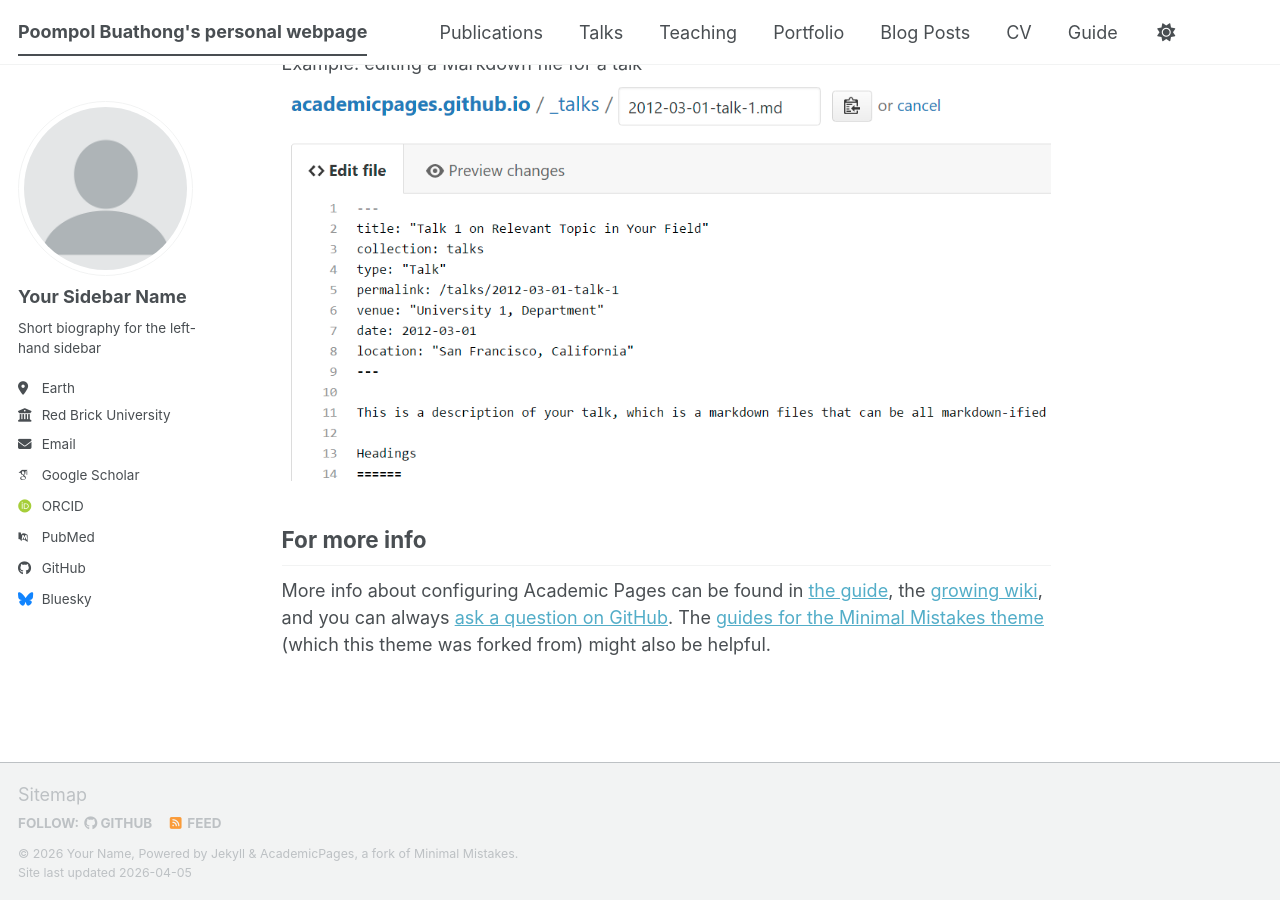
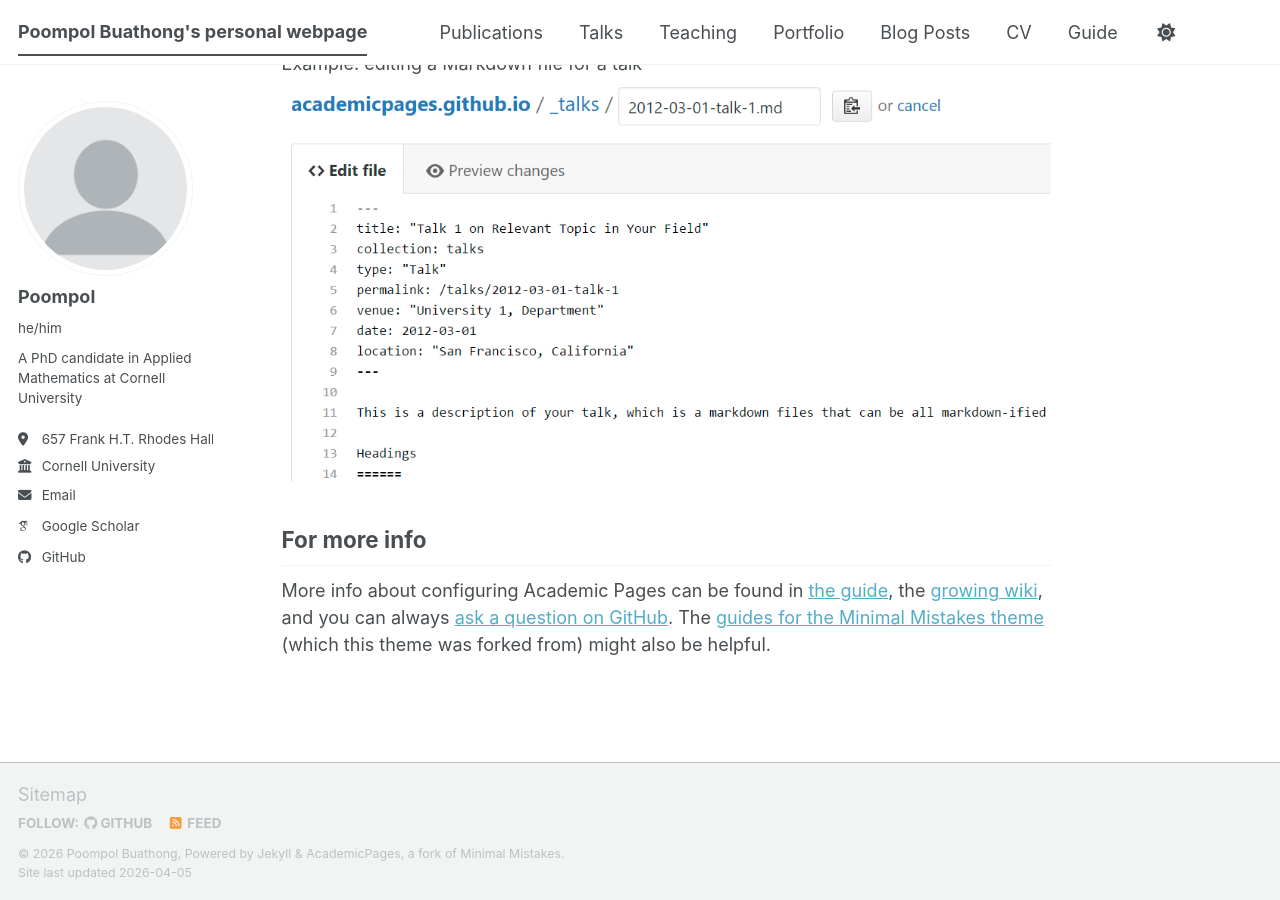
Before and after one commit to poompol/poompol.github.io, a Jekyll site: the page built from _pages/about.md, in a window 1280 px wide and 900 px high, scrolled down 2720 px. Built offline with Jekyll 4.4.1, drawn with Linux system fonts in a browser that asks for light colours; some web fonts are replaced; a script bundle is joined from its source files by our own code; library files that are not in the unit come from our copies.

Commit message:
Update personal information in _config.yml

```diff
--- a/_config.yml
+++ b/_config.yml
@@ -11,12 +11,12 @@ locale                   : "en-US"
 site_theme               : "default" # The available themes options are "default", "air", "sunrise", "mint", "dirt" and "contrast"
 title                    : "Poompol Buathong's personal webpage"
 title_separator          : "-"
-name                     : &name "Your Name"
-description              : &description "Your Name's academic portfolio"   # Update this with a general description of your site, this is the default if not overridden by a page
+name                     : &name "Poompol Buathong"
+description              : &description "A PhD candidate in Applied Mathematics at Cornell University"   # Update this with a general description of your site, this is the default if not overridden by a page
 url                      : https://poompol.github.io # The base hostname & protocol for your site e.g. "https://[your GitHub username].github.io",
                                                            # or if you already have some other page hosted on Github then use "https://[your GitHub username].github.io/[Your Repo Name]"
 baseurl                  : "" # the subpath of your site, e.g. "/blog"
-repository               : "academicpages/academicpages.github.io"
+repository               : "poompol.github.io"
 
 # Site Author - The following control what appear as part of the author content on the side bar.
 #               If a field is blank the icon and link will not appear, otherwise it will be shown.
@@ -24,24 +24,24 @@ repository               : "academicpages/academicpages.github.io"
 author:
   # Biographic information
   avatar           : "profile.png"
-  name             : "Your Sidebar Name"
-  pronouns         : # example: "she/her"
-  bio              : "Short biography for the left-hand sidebar"
-  location         : "Earth"
-  employer         : "Red Brick University"
+  name             : "Poompol"
+  pronouns         : "he/him"
+  bio              : "A PhD candidate in Applied Mathematics at Cornell University"
+  location         : "657 Frank H.T. Rhodes Hall, Cornell University, Ithaca, NY 14853"
+  employer         : "Cornell University"
   uri              : # URL
-  email            : "none@example.org"
+  email            : "pb482@cornell.edu"
 
   # Academic websites
   academia         : # URL
   arxiv            : # URL - Update with the correct link to your profile
-  googlescholar    : "https://scholar.google.com/citations?user=PS_CX0AAAAAJ"
+  googlescholar    : "https://scholar.google.com/citations?user=LyqN0-MAAAAJ&hl=en"
   inspire-hep      : # URL
   impactstory      : # URL
-  orcid            : "https://orcid.org/yourorcidurl"
+  orcid            : # "https://orcid.org/yourorcidurl"
   semantic         : # URL
   ssrn             : # URL
-  pubmed           : "https://www.ncbi.nlm.nih.gov/pubmed/?term=john+snow"
+  pubmed           : # "https://www.ncbi.nlm.nih.gov/pubmed/?term=john+snow"
   researchgate     : # URL
   scopus           : # URL
   zotero           : # URL
@@ -51,13 +51,13 @@ author:
   bitbucket        : # Username - Update with your username on the site
   codepen          : # Username
   dribbble         : # Username
-  github           : "academicpages"
+  github           : "poompol"
   kaggle           : # Username
   stackoverflow    : # User number or user number and name (i.e., use "1" or "1/jeff-atwood")
 
   # Social media
   artstation       : # Username
-  bluesky          : "bsky.app" # Replace this with you Bluesky username
+  bluesky          : #"bsky.app" # Replace this with you Bluesky username
   facebook         : # Username
   flickr           : # Username
   foursquare       : # Username
```
